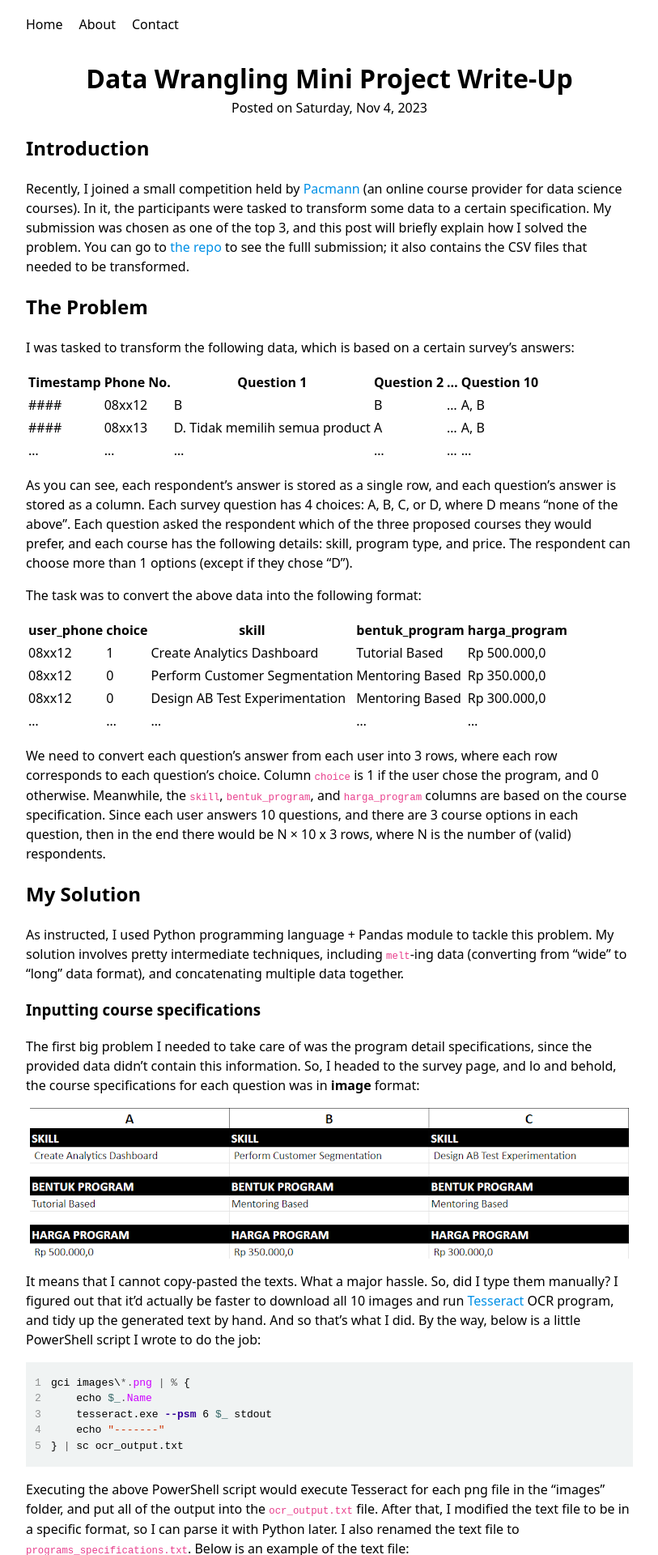
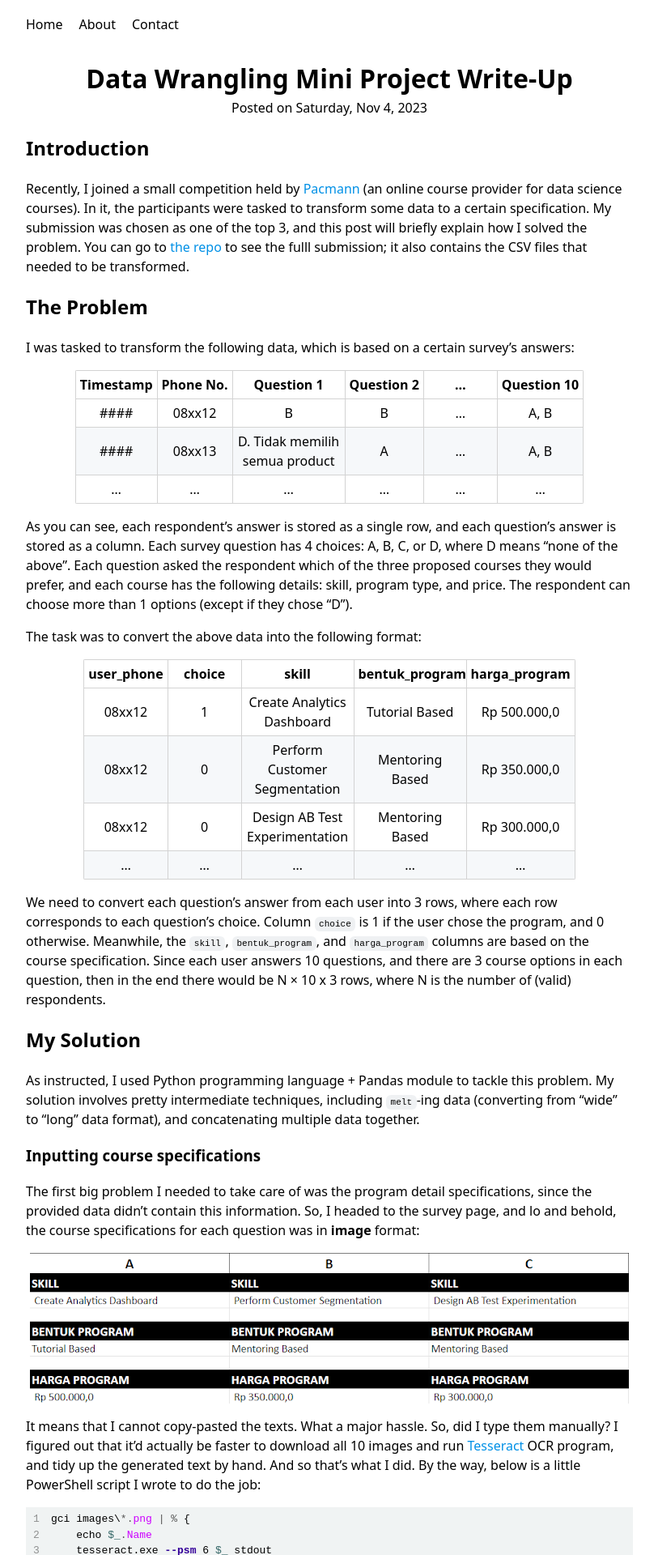
Before and after one commit to abangfarhan/abangfarhan.github.io, a Jekyll site: the page built from _posts/2023-11-04-data-wrangling-mini-project.md, in a window 1280 px wide. Shown: the top 1920 px of the page at 81% size, without its empty margins (233-1046 px from the left). Built offline with Jekyll 4.4.1, drawn with Linux system fonts in a browser that asks for light colours.

Commit message:
Modify css to style tables

```diff
--- a/css/main.css
+++ b/css/main.css
@@ -58,6 +58,42 @@ ul.navbar {
     }
 }
 
+table {
+    margin: auto;
+    display: block;
+    width: max-content;
+    max-width: 100%;
+    overflow: auto;
+    border-collapse: collapse;
+    border-radius: 2px;
+}
+
+th, td {
+    border: 1px solid lightgray;
+}
+
+td, th {
+    padding: 5px;
+    text-align: center;
+    min-width: 5em;
+    max-width: 8em;
+}
+
+tr:nth-child(even) {background-color: #f6f8fa;}
+
+/* disable table styles for code blocks */
+code * {
+    border: none;
+    text-align: inherit;
+    min-width: inherit;
+    max-width: inherit;
+    width: inherit;
+}
+
+code pre {
+    margin: 0;
+}
+
 /* syntax highlighter settings */
 td.rouge-gutter {
     padding: 0 0.7em;
@@ -70,11 +106,20 @@ td.rouge-gutter {
     user-select: none;
 }
 .rouge-gutter > .lineno { opacity: 0.4;}
+
+/* in-line codes */
 code.highlighter-rouge {
-  font-size: 95%;
-  color: #e83e8c;
-  word-break: break-word
+    /* font-size: 95%; */
+    /* color: #e83e8c; */
+    /* word-break: break-word */
+    padding: .3em .5em;
+    margin: 0;
+    font-size: 85%;
+    white-space: break-spaces;
+    background-color: #afb8c133;
+    border-radius: 6px;
 }
+
 pre {
     /* horizontal scroll */
     overflow-x: auto;
```
